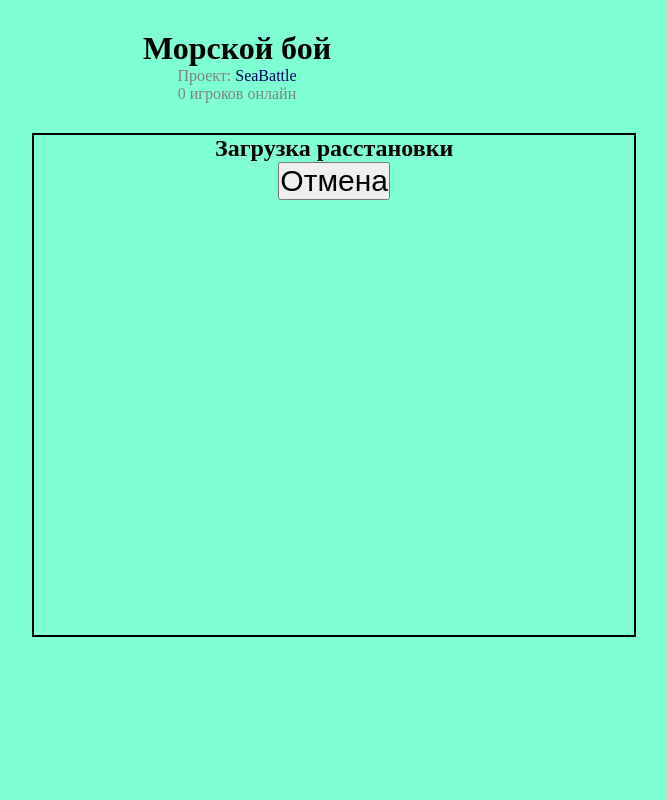
After one commit to kirom163/SeaBattle, a Node server app: template views/load_strat.hbs in a window 1280 px wide. The commit adds this page. Shown: the whole page, without its empty margins (403-1070 px from the left). Run offline with Node 20, Linux system fonts and the light colour scheme; the template is opened without the code that fills it, so the values that code supplies are empty.

Commit message:
full_strat

```diff
--- /dev/null
+++ b/front/src/loadStrat.js
@@ -0,0 +1,28 @@
+function sendUser(id){
+    let user=JSON.stringify({date:id});
+
+    let request = new XMLHttpRequest();
+    //console.log(userName,userPassword);
+    request.open("POST", "/loados_y", true);
+    request.setRequestHeader("Content-Type", "application/json");
+    console.log('wat')
+    request.addEventListener("load", function () {
+
+console.log('some actions');
+window.location.href="/index";
+   // let receivedUser = JSON.parse(request.response);
+      })
+ request.send(user);
+}
+function redirect(){
+  window.location.href="/loados_x";
+}
+
+
+console.log('load')
+
+document.querySelectorAll(".loadx").forEach(i=>i.addEventListener("click",event=>{
+    console.log(event.target.innerText);
+    console.log(event.target.id);
+    sendUser(event.target.id)
+}))
--- a/front/src/style.css
+++ b/front/src/style.css
@@ -135,7 +135,25 @@ body {
 	flex-direction: column;
 	justify-content: space-between;
 }
+.saver{
+	display: block;
+	width: 600px;
+	height: 500px;
+	border: 2px solid black;
+	position: relative;
+	left:34%;
+	text-align: center;
+}
+.delx{
+	font-size: 30px;
+}
+.one-save{
 
+	border: 2px solid black;
+}
+.one-save button{
+	display: inline;
+}
 .app-action {
 	width: 210px;
 	padding: 10px;
--- a/views/authorize.hbs
+++ b/views/authorize.hbs
@@ -39,5 +39,6 @@
 	</form>
 
 		<script type="module" src="src/fromAuthorize.js"></script>
+
 		</body>
 		</html>
--- a/views/index.hbs
+++ b/views/index.hbs
@@ -53,8 +53,8 @@
 						<div class="dropdown">
 							<button onclick="dropPlacement()" class="app-action" data-computer="difficulty">Выбрать расстановку</button>
 							<div id="DropdownPlacement" class="dropdown-content">
-							<button class="app-action1" data-type="save_strat" id="saving" disabled>Сохранить расстановку</button>
-							<button  class="app-action1" data-type="load_strat">Загрузить расстановку</button>
+							<button class="app-action1" data-type="save_strat" id="saving" {{#if isLogging}} {{else}}disabled{{/if}}>Сохранить расстановку</button>
+							<button  class="app-action1" data-type="load_strat" id="loading_strat"  {{#if isLogging}} {{else}}disabled{{/if}}>Загрузить расстановку</button>
 								<a  data-action="manually">
 									Сбросить расстановку
 								</a>
--- /dev/null
+++ b/views/load_strat.hbs
@@ -0,0 +1,46 @@
+<!DOCTYPE html>
+<html lang="en">
+	<head>
+		<meta charset="UTF-8" />
+		<meta name="viewport" content="width=device-width, initial-scale=1.0" />
+		<title>Sea Battle</title>
+		<link rel="stylesheet" href="src/style.css" />
+		<link rel="stylesheet" href="src/drop.css"/>
+		<link rel="stylesheet" href="src/auth.css"/>
+	</head>
+    <body>
+		<div class="app">
+			<div class="app-header">
+				<h1 class="app-title">Морской бой</h1>
+				<span class="app-subtitle"
+					>Проект:
+					<a href="https://github.com/kirom163/SeaBattle" class="app-link" target="_blank">SeaBattle</a></span>
+				<p class="app-subtitle"><span data-playerCount>0</span> игроков онлайн</p>
+			 {{#if isLogging}}
+					<p class="app-subtitle">Вы вошли как: <mark><b>{{userName}}</b></mark></p>
+						{{/if}}
+			</div>
+		</div>
+
+		<div class="saver" >
+            <h2>Загрузка расстановки</h2>
+            <button class="delx" type="submit" action="/index">Отмена</button>
+            <div class="saves">
+                {{#each date}}
+                <div class="one-save">
+                    <p>{{time}}</p>
+                    <button class="loadx" type="submit" id="{{time}}">Загрузить</button>
+                </div>
+
+
+
+{{/each}}
+            </div>
+
+
+	</form>
+
+		<script type="module" src="src/loadStrat.js"></script>
+
+		</body>
+		</html>
```
Also changed, not shown: back/index.js (+70 -10 lines), front/src/ToAuthorize.js (+5 -4 lines), front/src/scenes/PreparationScene.js (+56 -1 lines).
